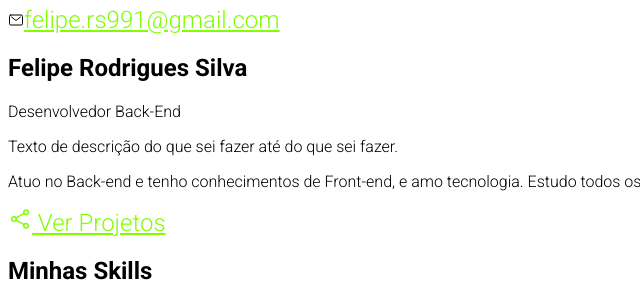
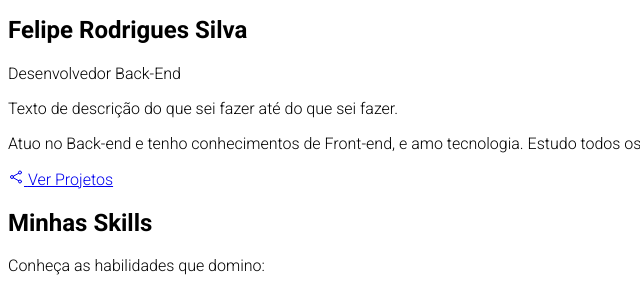
Before and after one commit to felipe-rod91/felipe-rod91.github.io, a plain HTML site: page index.html in a window 1280 px wide. Shown: the part 684-972 px from the top of the page, without its empty margins (0-640 px from the left). Drawn offline with nearby package versions, Linux system fonts and the light colour scheme.

Commit message:
HTML finalizado

```diff
--- a/css/style.css
+++ b/css/style.css
@@ -1,8 +1,3 @@
 * {
     font-family: "Roboto", sans-serif;
 }
-
-a{
-    font-size: x-large;
-    color: chartreuse;
-}
```
